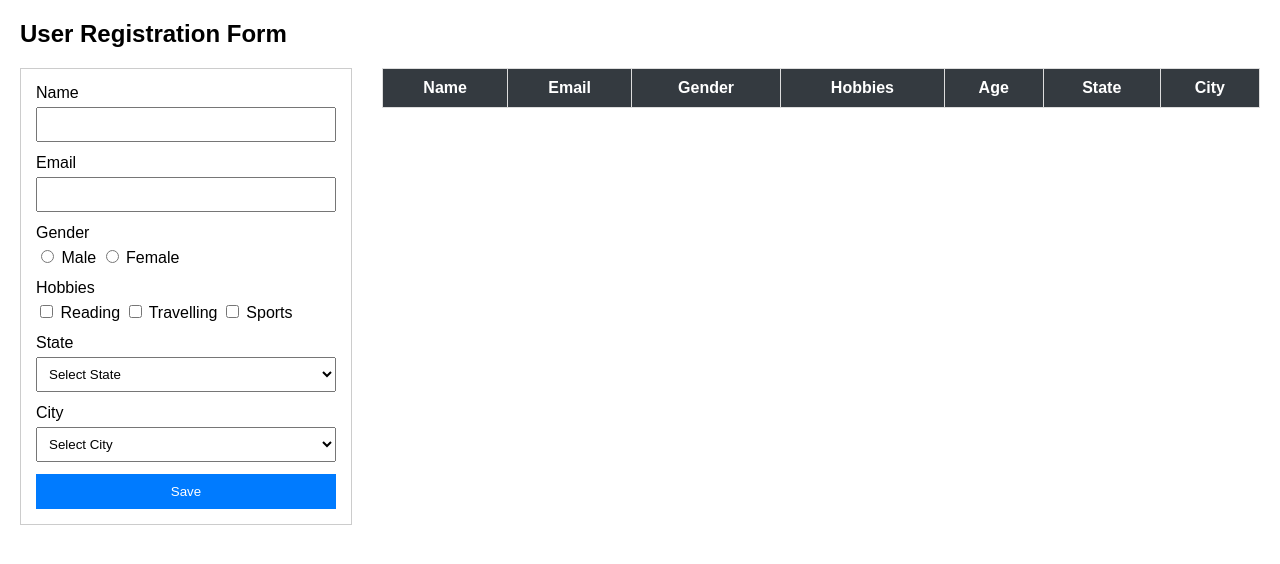
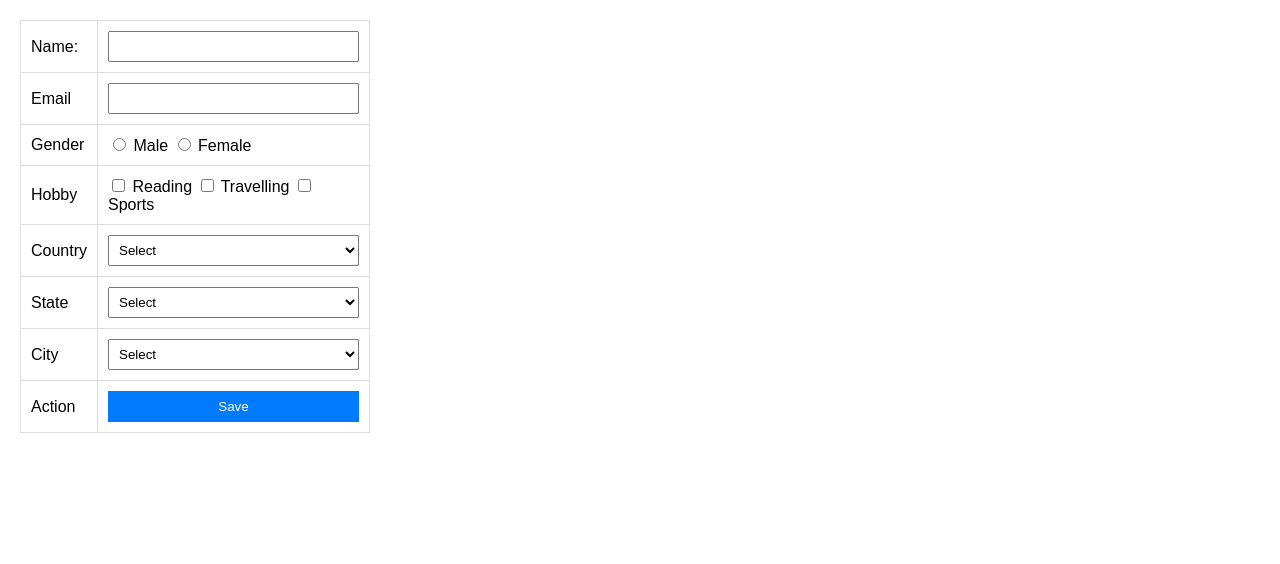
Before and after one commit to hsl-afk/Js-demo, a plain HTML site: page index.html in a window 1280 px wide. Drawn offline with Linux system fonts and the light colour scheme.

Commit message:
refactor user registration form layout and styling

```diff
--- a/index.html
+++ b/index.html
@@ -8,135 +8,105 @@
             margin: 20px;
         }
 
-        .container{
-            display: flex;
-            gap: 30px;
+        table{
+            border-collapse: collapse;
+            width: 350px;
         }
 
-        .form-box{
-            width: 300px;
-            border: 1px solid #ccc;
-            padding: 15px;
-        }
-
-        .form-group{
-            margin-bottom: 12px;
-        }
-
-        label{
-            display: block;
-            margin-bottom: 5px;
+        td{
+            border: 1px solid #ddd;
+            padding: 10px;
         }
 
         input[type="text"],
         input[type="email"],
-        input[type="number"],
         select{
             width: 100%;
-            padding: 8px;
+            padding: 6px;
             box-sizing: border-box;
         }
 
-        button{
+        .btn{
             width: 100%;
-            padding: 10px;
+            padding: 8px;
             background: #007bff;
             color: white;
             border: none;
             cursor: pointer;
         }
-
-        table{
-            border-collapse: collapse;
-            width: 100%;
-        }
-
-        table, th, td{
-            border: 1px solid #ddd;
-        }
-
-        th{
-            background: #343a40;
-            color: white;
-            padding: 10px;
-        }
-
-        td{
-            padding: 8px;
-            text-align: center;
-        }
     </style>
 </head>
 <body>
 
-<h2>User Registration Form</h2>
+<table>
+    <tr>
+        <td>Name:</td>
+        <td><input type="text"></td>
+    </tr>
 
-<div class="container">
+    <tr>
+        <td>Email</td>
+        <td><input type="email"></td>
+    </tr>
 
-    <!-- Form -->
-    <div class="form-box">
+    <tr>
+        <td>Gender</td>
+        <td>
+            <input type="radio" name="gender"> Male
+            <input type="radio" name="gender"> Female
+        </td>
+    </tr>
 
-        <div class="form-group">
-            <label>Name</label>
-            <input type="text" id="name">
-        </div>
+    <tr>
+        <td>Hobby</td>
+        <td>
+            <input type="checkbox"> Reading
+            <input type="checkbox"> Travelling
+            <input type="checkbox"> Sports
+        </td>
+    </tr>
 
-        <div class="form-group">
-            <label>Email</label>
-            <input type="email" id="email">
-        </div>
+    <tr>
+        <td>Country</td>
+        <td>
+            <select>
+                <option>Select</option>
+                <option>India</option>
+                <option>USA</option>
+            </select>
+        </td>
+    </tr>
 
-        <div class="form-group">
-            <label>Gender</label>
-            <input type="radio" name="gender" value="Male"> Male
-            <input type="radio" name="gender" value="Female"> Female
-        </div>
-
-        <div class="form-group">
-            <label>Hobbies</label>
-            <input type="checkbox" value="Reading" class="hobby"> Reading
-            <input type="checkbox" value="Travelling" class="hobby"> Travelling
-            <input type="checkbox" value="Sports" class="hobby"> Sports
-        </div>
-
-        <div class="form-group">
-            <label>State</label>
-            <select id="state">
-                <option value="">Select State</option>
+    <tr>
+        <td>State</td>
+        <td>
+            <select>
+                <option>Select</option>
                 <option>Gujarat</option>
                 <option>Maharashtra</option>
-                <option>Rajasthan</option>
             </select>
-        </div>
+        </td>
+    </tr>
 
-        <div class="form-group">
-            <label>City</label>
-            <select id="city">
-                <option value="">Select City</option>
+    <tr>
+        <td>City</td>
+        <td>
+            <select>
+                <option>Select</option>
                 <option>Surat</option>
                 <option>Ahmedabad</option>
+                <option>Navsari</option>
             </select>
-        </div>
+        </td>
+    </tr>
 
-        <button onclick="saveData()">Save</button>
-    </div>
+    <tr>
+        <td>Action</td>
+        <td>
+            <button class="btn">Save</button>
+        </td>
+    </tr>
+</table>
 
-    <!-- Table -->
-    <div style="flex:1;">
-        <table id="userTable">
-            <thead>
-                <tr>
-                    <th>Name</th>
-                    <th>Email</th>
-                    <th>Gender</th>
-                    <th>Hobbies</th>
-                    <th>Age</th>
-                    <th>State</th>
-                    <th>City</th>
-                </tr>
-            </thead>
-            <tbody></tbody>
-        </table>
-    </div>
 </body>
 </html>
```
